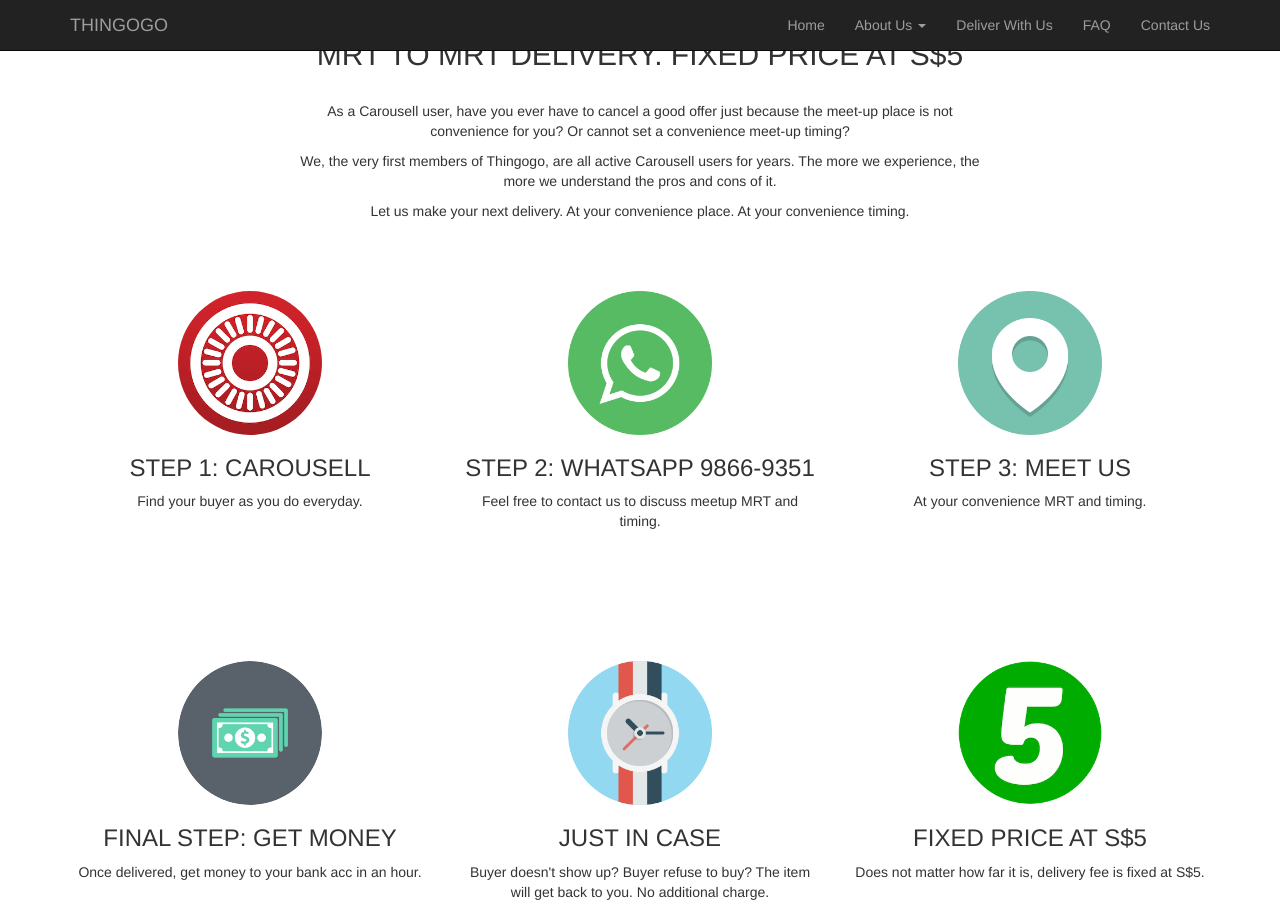
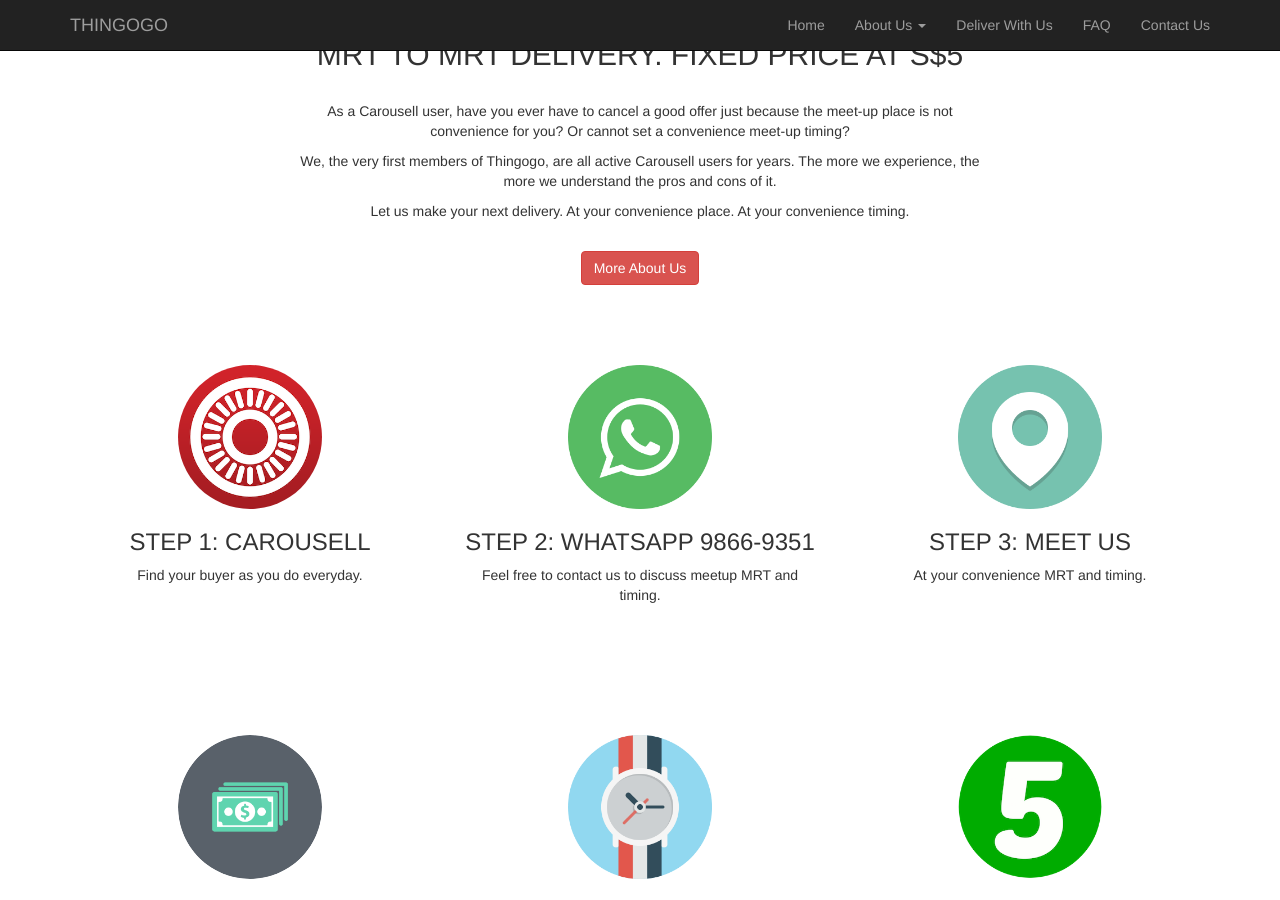
Before and after one commit to thingogo/thingogo.github.io, a Jekyll site: the page built from index.html, in a window 1280 px wide and 900 px high, scrolled down 431 px. Built offline with Jekyll 4.4.1, drawn with Linux system fonts in a browser that asks for light colours.

Commit message:
add "more abt us" button to homepage

```diff
--- a/index.html
+++ b/index.html
@@ -28,9 +28,12 @@
             <p>We, the very first members of Thingogo, are all active Carousell users for years. The more we experience, the more we understand the pros and cons of it.</p>
             <p>Let us make your next delivery. At your convenience place. At your convenience timing.</p>
         </div>
+        <br/>
+        <a href="/who-we-are" class="btn btn-danger text-center">More About Us</a>
     </center>
 </div>
 
+<br/>
 <br/>
 <br/>
 <br/>
```
